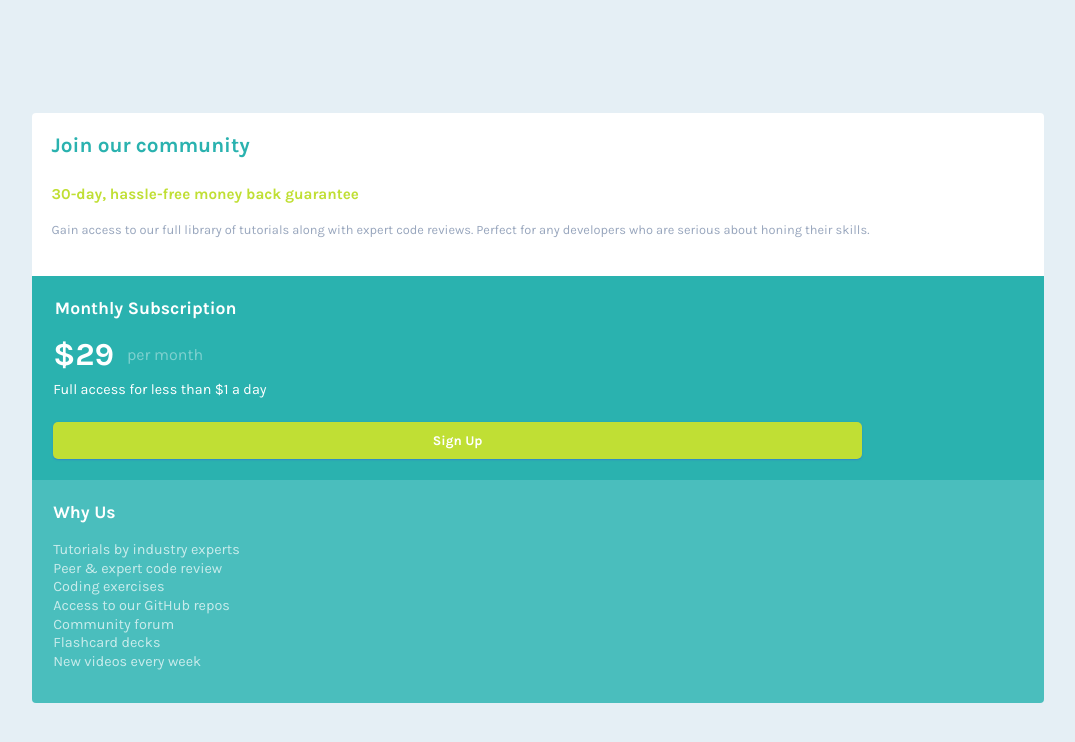
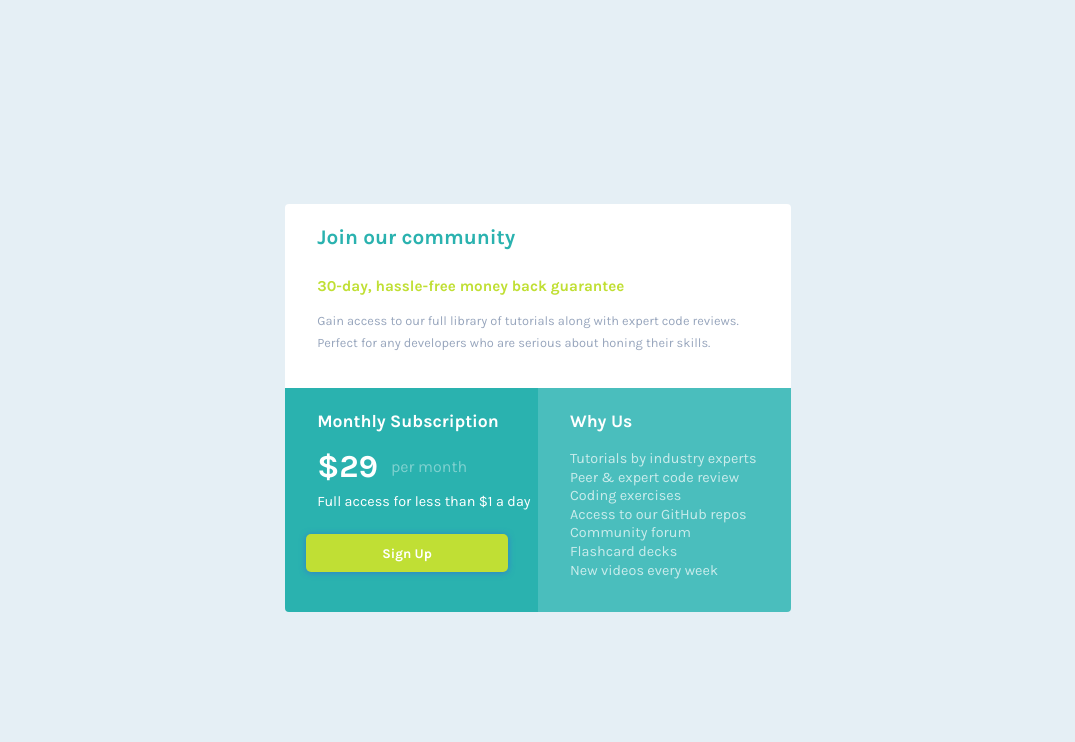
Before and after one commit to AbhinavShenoy/single-price-grid-component-main, a plain HTML site: page index.html in a window 1280 px wide. Shown: the whole page, without its empty margins (102-1177 px from the left). Drawn offline with Linux system fonts and the light colour scheme.

Commit message:
added desktop responsiveness

```diff
--- a/styles.css
+++ b/styles.css
@@ -20,6 +20,7 @@ main{
     align-items: center;
     justify-content: center;
     min-height: 100vh;
+    width: auto;
 }
 /* Community region*/
 
@@ -30,7 +31,7 @@ main{
     width: 80%;
     background-color: white;
     border-radius: 4px 4px 0 0;
-}
+    }
 
 .community h3{
     color: hsl(179, 62%, 43%);
@@ -61,7 +62,10 @@ main{
 /* About region*/
 .about{
     width: 80%;
-    color: white
+    color: white;
+    display: flex;
+    flex-direction: column;
+
 }
 
 /*Sub box*/
@@ -116,7 +120,8 @@ main{
     font-weight: bold;
     border: 0;
     border-radius: 5px;
-    box-shadow: 0 0.05rem 0.1rem hsl(211, 60%, 50%);
+    box-shadow: 0 0.05rem 0.4rem hsl(211, 60%, 50%);
+    cursor: pointer;
 }
 
 /*Why us */
@@ -146,3 +151,45 @@ main{
 .why-us ul li{
     padding-bottom: 0.1rem;
 }
+
+/*desktop responsiveness*/
+
+@media (min-width: 768px) {
+
+    .container{
+        max-width: 50%;
+        margin: auto;
+    }
+
+    .community h3, #community-header, #community-text{
+        padding-left: 2rem;
+    }
+
+    .about{
+        flex-direction: row;
+    }
+
+    .subscription{
+        width: 50%;
+        border-radius: 0 0 0 4px;
+    }
+
+    .subscription h2, .subscription h3, .subscription #access{
+        padding-left: 2rem;
+    }
+
+    .subscription button:hover{
+        background-color: white;
+        color: hsl(71, 73%, 54%);
+        transition: 200ms;
+    }
+
+    .why-us{
+        width: 50%;
+        border-radius: 0 0 4px 0;
+    }
+
+    .why-us h2, .why-us ul{
+        padding-left: 2rem;
+    }
+}
```
Also changed, not shown: 1 other file.
